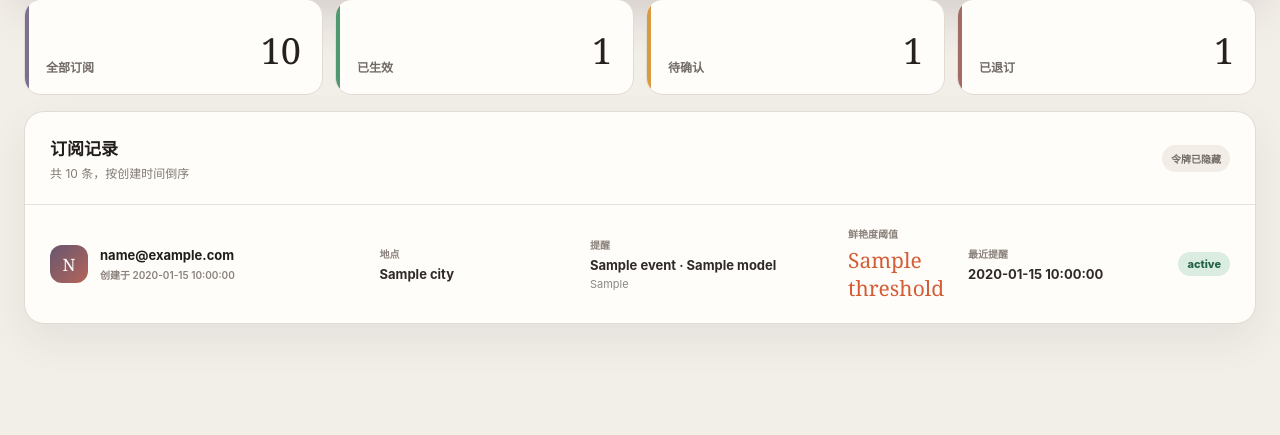
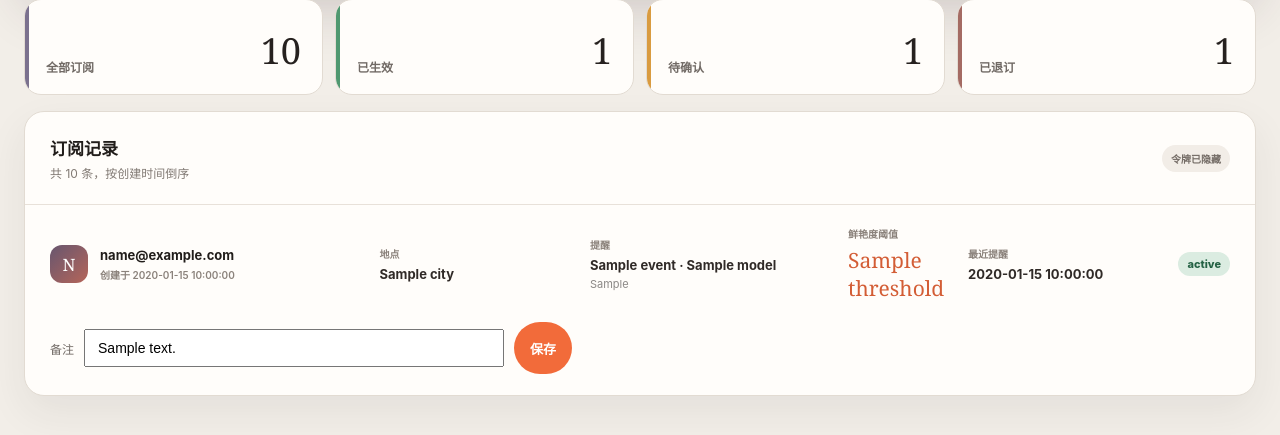
Before and after one commit to isayrhythm/SunsetScope, a FastAPI app: template app/templates/admin_subscriptions.html in a window 1280 px wide. Shown: the part 273-708 px from the top of the page. Run offline with FastAPI, Linux system fonts and the light colour scheme; the template is opened without the code that fills it: most values are stand-ins (such as "Sample title", 1, 10 or a date in 2020).

Commit message:
feat: add editable subscription admin notes

```diff
--- a/app/admin.py
+++ b/app/admin.py
@@ -57,6 +57,8 @@ def build_subscription_dashboard(data: Dict[str, Any]) -> Dict[str, Any]:
     ):
         models = item.get("models") or [item.get("model")]
         rows.append({
+            "id": str(item.get("id", "")),
+            "note": str(item.get("note", "")),
             "email": str(item.get("email", "")),
             "cities": subscription_cities(item),
             "event": "晚霞" if item.get("event") == "set" else "朝霞",
--- a/app/main.py
+++ b/app/main.py
@@ -73,6 +73,31 @@ def admin_subscriptions(request: Request, _: str = Depends(require_admin)):
     response.headers["Cache-Control"] = "no-store, no-cache, must-revalidate"
     response.headers["Pragma"] = "no-cache"
     return response
+
+
+@app.post("/admin/subscriptions/{subscription_id}/note")
+def save_subscription_note(subscription_id: str, request: Request, payload: Dict[str, Any], _: str = Depends(require_admin)):
+    # Require JSON and a custom header so cross-origin forms cannot mutate notes
+    # using the browser's remembered Basic credentials.
+    if request.headers.get("X-SunsetScope-Admin") != "1":
+        raise HTTPException(status_code=403, detail="无效的管理请求")
+    origin = request.headers.get("origin")
+    if origin and origin.rstrip("/") != str(request.base_url).rstrip("/"):
+        raise HTTPException(status_code=403, detail="不允许跨站修改备注")
+    note = payload.get("note")
+    if not isinstance(note, str) or len(note) > 200:
+        raise HTTPException(status_code=400, detail="备注最多 200 字")
+
+    def update(data):
+        for item in data["subscriptions"]:
+            if item["id"] == subscription_id:
+                item["note"] = note.strip()
+                return True
+        return False
+
+    if not service.store.transact(update):
+        raise HTTPException(status_code=404, detail="订阅不存在")
+    return JSONResponse({"message": "已保存"}, headers={"Cache-Control": "no-store"})
 
 
 @app.get("/api/captcha")
--- /dev/null
+++ b/app/static/admin.js
@@ -0,0 +1,23 @@
+document.querySelectorAll('.subscription-note').forEach((form) => {
+  form.addEventListener('submit', async (event) => {
+    event.preventDefault();
+    const button = form.querySelector('button');
+    const feedback = form.querySelector('[role="status"]');
+    button.disabled = true;
+    feedback.textContent = '保存中…';
+    try {
+      const response = await fetch(`/admin/subscriptions/${encodeURIComponent(form.dataset.subscriptionId)}/note`, {
+        method: 'POST',
+        headers: {'Content-Type': 'application/json', 'X-SunsetScope-Admin': '1'},
+        body: JSON.stringify({note: form.elements.note.value}),
+      });
+      const result = await response.json();
+      if (!response.ok) throw new Error(result.detail || '保存失败');
+      feedback.textContent = result.message;
+    } catch (error) {
+      feedback.textContent = error.message || '保存失败，请重试';
+    } finally {
+      button.disabled = false;
+    }
+  });
+});
--- a/app/static/style.css
+++ b/app/static/style.css
@@ -148,6 +148,11 @@ button:disabled { opacity: .55; cursor: wait; transform: none; }
 .privacy-note { padding: 6px 9px; border-radius: 999px; color: #746c66; background: #f2ede7; font-size: 10px; font-weight: 700; }
 .subscription-row { display: grid; grid-template-columns: minmax(230px, 1.3fr) minmax(150px, .8fr) minmax(175px, 1fr) 100px minmax(150px, .8fr) auto; gap: 20px; align-items: center; padding: 21px 25px; border-bottom: 1px solid #eee8e1; }
 .subscription-row:last-child { border-bottom: 0; }
+.subscription-note { grid-column: 1 / -1; display: flex; align-items: center; gap: 10px; flex-wrap: wrap; margin: 0; }
+.subscription-note label { font-size: 12px; color: #716a65; }
+.subscription-note input { flex: 1; min-width: 120px; max-width: 420px; padding: 9px 12px; font-size: 14px; }
+.subscription-note button { width: auto; padding: 9px 16px; font-size: 13px; }
+.subscription-note [role="status"] { font-size: 12px; color: #716a65; }
 .subscription-row:hover { background: #fcf8f3; }
 .subscriber-identity { display: flex; align-items: center; gap: 12px; min-width: 0; }
 .subscriber-avatar { flex: none; display: grid; place-items: center; width: 38px; height: 38px; border-radius: 12px; color: #fff; background: linear-gradient(135deg, #67566f, #b56559); font: 17px Georgia, serif; }
--- a/app/templates/admin_subscriptions.html
+++ b/app/templates/admin_subscriptions.html
@@ -5,7 +5,7 @@
     <meta name="viewport" content="width=device-width, initial-scale=1">
     <meta name="robots" content="noindex, nofollow, noarchive">
     <title>订阅管理 · SunsetScope</title>
-    <link rel="stylesheet" href="/static/style.css?v=20260901-3">
+    <link rel="stylesheet" href="/static/style.css?v=20261009-notes">
   </head>
   <body class="admin-page">
     <main class="admin-shell">
@@ -46,6 +46,12 @@
                 <div class="subscription-detail threshold-detail"><span>鲜艳度阈值</span><strong>{{ row.threshold }}</strong></div>
                 <div class="subscription-detail"><span>最近提醒</span><strong>{{ row.last_sent_at or '尚未发送' }}</strong></div>
                 <div class="subscription-status"><span class="status-pill {{ row.status }}">{{ row.status_label }}</span></div>
+                <form class="subscription-note" data-subscription-id="{{ row.id }}">
+                  <label for="note-{{ row.id }}">备注</label>
+                  <input id="note-{{ row.id }}" name="note" maxlength="200" value="{{ row.note }}" placeholder="例如：张三 / 同事小王" autocomplete="off">
+                  <button type="submit">保存</button>
+                  <span role="status" aria-live="polite"></span>
+                </form>
               </article>
             {% endfor %}
           </div>
@@ -54,5 +60,6 @@
         {% endif %}
       </section>
     </main>
+    <script src="/static/admin.js?v=20261009"></script>
   </body>
 </html>
```
